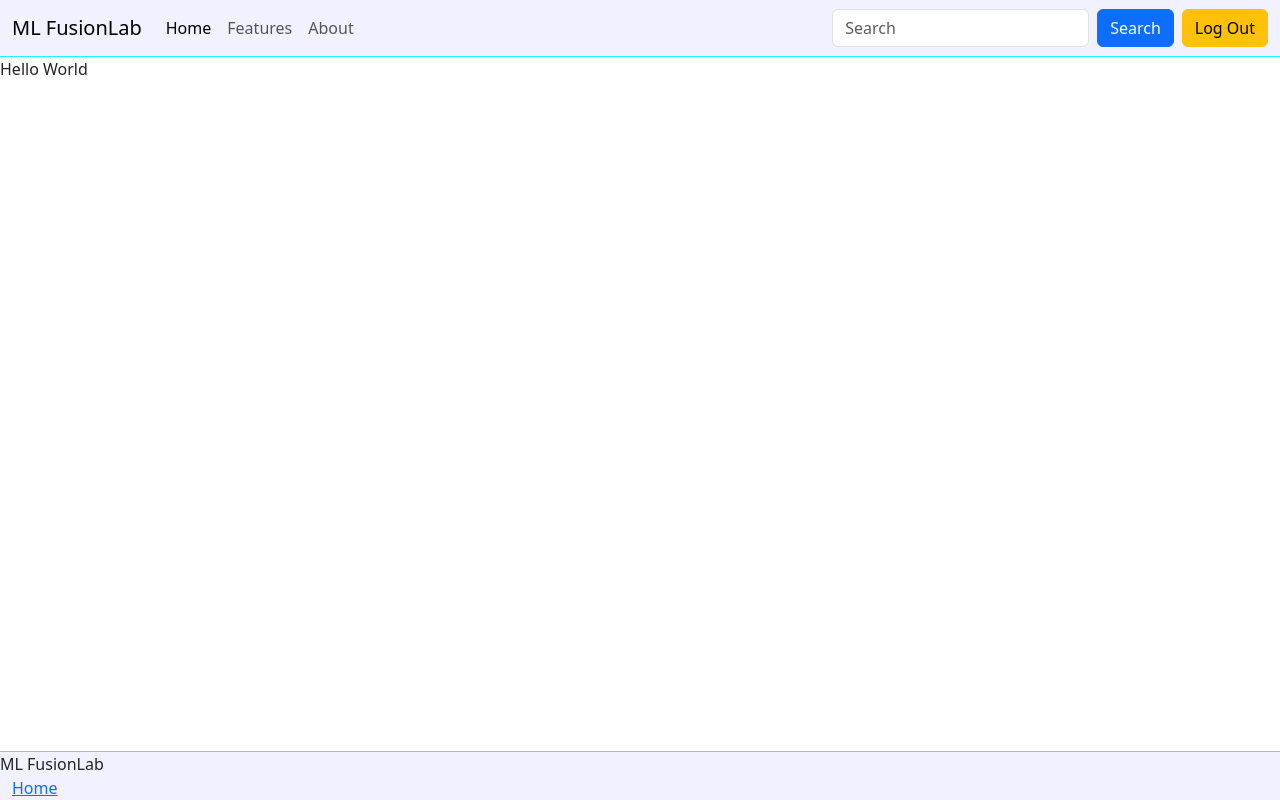
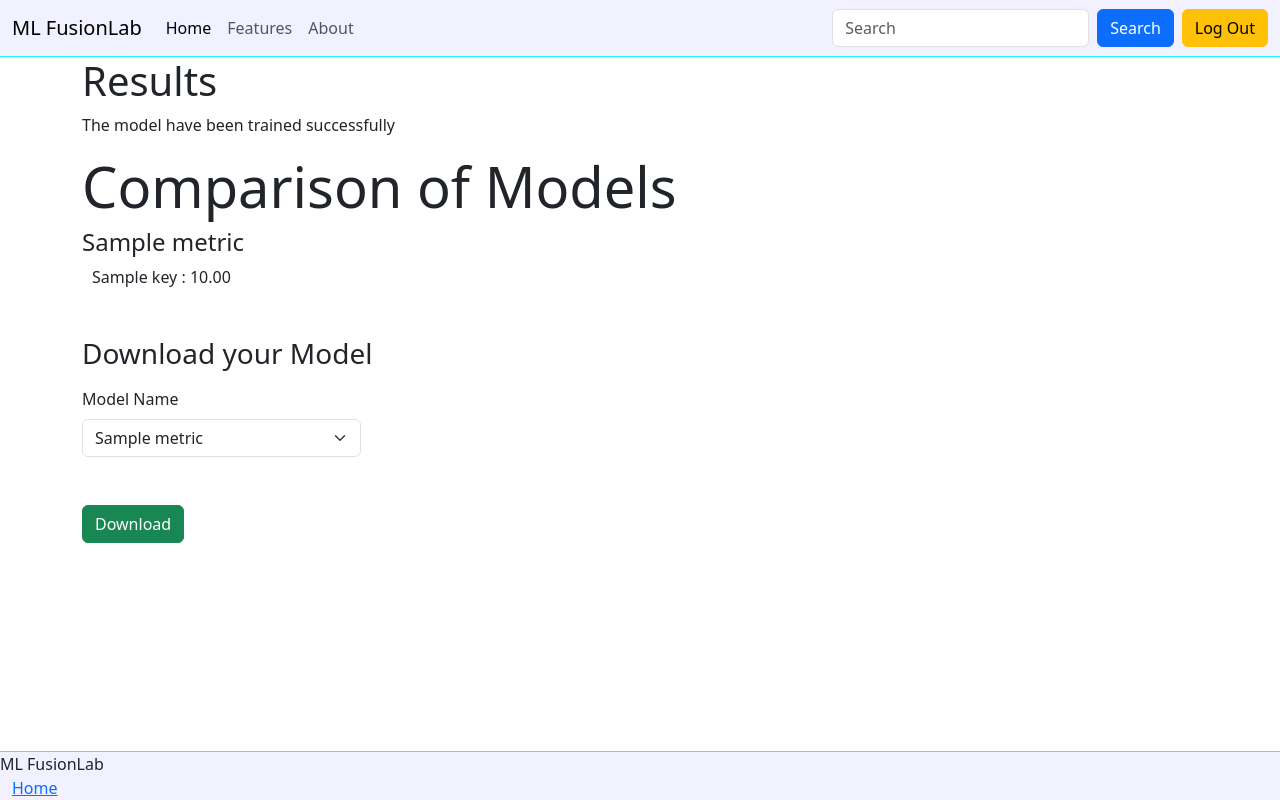
Before and after one commit to harikris001/MLFusionLab, a Django app: template image_model/templates/image/results.html in a window 1280 px wide. Run offline with Django 4.2, Linux system fonts and the light colour scheme; the template is opened without the code that fills it: most values are stand-ins (such as "Sample title", 1, 10 or a date in 2020).

Commit message:
added download button

```diff
--- a/image_model/templates/image/image.html
+++ b/image_model/templates/image/image.html
@@ -84,12 +84,12 @@
                 <input name="dataset" type="file" id="dataset" class="form-control my-2" />
                 <input type="submit" class="btn btn-outline-info m-2" value="Create Project">
             </form>
-            <form method="post" enctype="multipart/form" id="classification-form" class="border border-primary-subtle rounded p-2" style="display: none;">
+            <form method="post" enctype="multipart/form-data" id="classification-form" class="border border-primary-subtle rounded p-2" style="display: none;">
                 {% csrf_token %}
                 <h4>Classification Project details</h4>
                 <p class="fs-6 text-muted">Give details for creating Classification based project</p>
                 <label for="project-type" class="form-label">Project Type:</label>
-                <select name="project-type" id="project-type" class="form-select" de>
+                <select name="project-type" id="project-type" class="form-select">
                     <option value="detection">Detection</option>
                     <option value="segmentation">Segmentation</option>
                     <option value="classification" selected>Classification</option>
@@ -115,7 +115,7 @@
                 <input type="text" class="form-control" id="project-name" name="project-name" required>
                 <label for="project-description" class="form-label">Description</label>
                 <textarea name="project-description" id="project-description" rows="3" class="form-control"></textarea>
-                <input name="dataset" type="file" id="dataset" class="form-control my-2" required/>
+                <input name="dataset" type="file" id="dataset" class="form-control my-2" name="dataset" required/>
                 <input type="submit" class="btn btn-outline-info m-2" value="Create Project">
             </form>
         </div>
--- a/image_model/templates/image/results.html
+++ b/image_model/templates/image/results.html
@@ -1,7 +1,36 @@
 {% extends 'core/base.html' %}
 
-{% block title %} Training Results {% endblock title %}
+{% block title %} Training Results | {{ operation }} {% endblock title %}
 
 {% block content %}
-Hello World
-{% endblock %}
+<div class="container-md">
+    <h1>Results</h1>
+    <p>The model have been trained successfully</p>
+
+    <h1 class="display-4">Comparison of Models</h1>
+
+    {% for metric, data in metrics.items %}
+        <h4>{{ metric }}</h4>
+        {% for key, value in data.items %}
+        <p style="display:inline; padding: 10px;">{{ key }} : <span>{{ value | floatformat:2 }}</span> </p>
+        {% endfor %}
+    {% endfor %}
+
+    <h3 class="mt-5">Download your Model</h3>
+
+    <form method="get"
+    enctype="multipart/form-data"
+    class="mt-3"
+    action="/image_model/download_image_model/">
+        <label for="model" class="form-label w-25">Model Name</label>
+        <select id="model" name="model" class="form-select w-25" aria-label="select example">
+            {% for metric,value in metrics.items %}
+            <option value="{{ metric }}">{{ metric }}</option>
+            {% endfor %}
+        </select>
+
+        <input type="submit" value="Download" class="mt-5 btn btn-success">
+    </form>
+
+</div>
+{% endblock content %}
```
